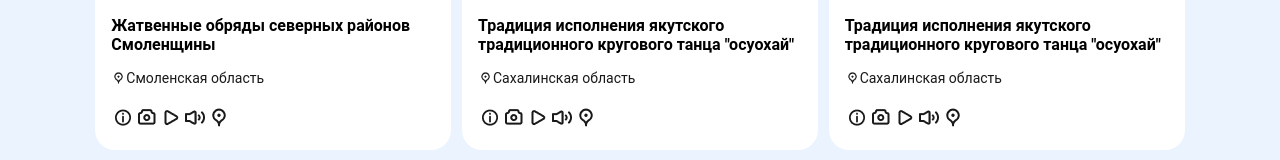
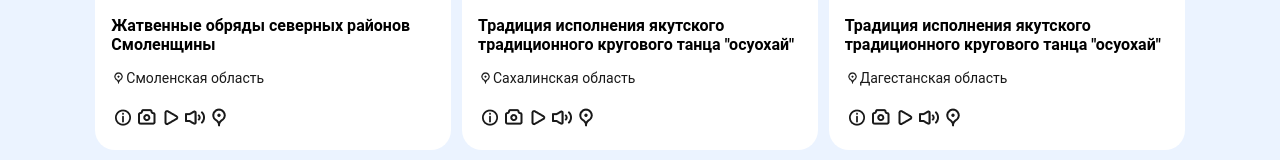
Before and after one commit to alimbaeva/Test_Work_2022_React, a React (Create React App) app in the folder react-redux-ts/: page / in a window 1280 px wide. Shown: the part 1526-1686 px from the top of the page. Built offline with nearby package versions, Linux system fonts and the light colour scheme.

Commit message:
feat: add search text content

```diff
--- a/react-redux-ts/src/components/cards/RenderCadrs.tsx
+++ b/react-redux-ts/src/components/cards/RenderCadrs.tsx
@@ -1,13 +1,18 @@
-import React, { FC, useState } from 'react';
+import React, { FC, useEffect, useMemo, useState } from 'react';
 import { cardData } from '../../data/cardData';
 import { Card } from './Card';
 import { ICard } from '../../types/types';
 import { PaginationBtn } from '../paginationBtn/PaginationBtn';
 import './style/card.scss';
 
-export const RenderCadrs: FC = () => {
+interface IContext {
+  inpContext: string;
+}
+
+export const RenderCadrs: FC<IContext> = ({ inpContext }: IContext) => {
   const [curentPage, setCurentPage] = useState('1');
   const [cardsOnPage, setcardsOnPage] = useState(12);
+  const [noCard, setNoCard] = useState(false);
   const [cards, setCards] = useState<ICard[]>(cardData.slice(0, cardsOnPage));
   const allPageNumbers = Math.ceil(cardData.length / cardsOnPage);
 
@@ -16,6 +21,24 @@ export const RenderCadrs: FC = () => {
       return <Card key={el.id} props={el} />;
     });
   };
+
+  const searchText = () => {
+    if (inpContext.length > 0) {
+      const filterCards = cardData.filter((card) => card.title.includes(inpContext));
+      setCards(filterCards);
+      if (filterCards.length === 0) setNoCard(true);
+      if (filterCards.length !== 0) setNoCard(false);
+      console.log(filterCards);
+    }
+  };
+
+  useEffect(() => {
+    searchText();
+    if (inpContext.length === 0) {
+      setCards(cardData.slice(0, cardsOnPage));
+      setNoCard(false);
+    }
+  }, [inpContext]);
 
   const paginate = (
     pageNumber: number,
@@ -39,10 +62,12 @@ export const RenderCadrs: FC = () => {
     const end = start + cardsOnPage;
     setCurentPage(String(pageNumber + 1));
     setCards(cardData.slice(start, end));
+    setNoCard(false);
   };
 
   return (
     <div className="container">
+      {noCard && <h3>Извините по вашему запросу ничего не найдено.</h3>}
       <div className="cards-block">{renderCards()}</div>
       <div>
         <PaginationBtn
--- a/react-redux-ts/src/components/cuont/Count.tsx
+++ b/react-redux-ts/src/components/cuont/Count.tsx
@@ -1,4 +1,5 @@
 import React, { FC } from 'react';
+import { cardData } from '../../data/cardData';
 import './count.scss';
 
 export const Count: FC = () => {
@@ -6,7 +7,7 @@ export const Count: FC = () => {
     <div className="container">
       <div className="count">
         <p>
-          Всего объектов: <span>34</span>
+          Всего объектов: <span>{cardData.length}</span>
         </p>
       </div>
     </div>
--- a/react-redux-ts/src/components/statistics/AdvancedSearch.tsx
+++ b/react-redux-ts/src/components/statistics/AdvancedSearch.tsx
@@ -2,7 +2,11 @@ import React, { FC } from 'react';
 import { Filter } from './Filter';
 import './style/advancedSearch.scss';
 
-export const AdvancedSearch: FC = () => {
+interface IInpContextFn {
+  inpContextFn: (e: React.ChangeEvent<HTMLInputElement>) => void;
+}
+
+export const AdvancedSearch: FC<IInpContextFn> = ({ inpContextFn }: IInpContextFn) => {
   return (
     <div className="container">
       <div className="search">
@@ -12,7 +16,8 @@ export const AdvancedSearch: FC = () => {
             <p className="search-text">Расширенный поиск</p>
           </div>
           <label>
-            <input type="text" placeholder="Контекстный поиск" />
+            {/* <input ref={inpContextFn()} type="text" placeholder="Контекстный поиск" /> */}
+            <input onChange={(e) => inpContextFn(e)} type="text" placeholder="Контекстный поиск" />
           </label>
         </div>
         <Filter />
--- a/react-redux-ts/src/data/cardData.ts
+++ b/react-redux-ts/src/data/cardData.ts
@@ -42,7 +42,7 @@ export const cardData = [
   {
     id: '9',
     title: 'Традиция исполнения якутского традиционного кругового танца "осуохай"',
-    region: 'Сахалинская область',
+    region: 'Дагестанская область',
   },
   {
     id: '10',
@@ -189,4 +189,14 @@ export const cardData = [
     title: 'Жатвенные обряды северных районов Смоленщины',
     region: 'Смоленская область',
   },
+  {
+    id: '39',
+    title: 'Технология изготовления глиняной игрушки ',
+    region: 'Липецкая область',
+  },
+  {
+    id: '40',
+    title: 'Жатвенные обряды северных районов Смоленщины',
+    region: 'Смоленская область',
+  },
 ];
--- a/react-redux-ts/src/data/options.ts
+++ b/react-redux-ts/src/data/options.ts
@@ -17,7 +17,14 @@ export const dataOptins = [
     id: 'regions',
     placeholder: 'Все регионы',
     options: {
-      nation: ['Татары', 'Русские', 'Украинцы', 'Башкиры', 'Чуваши'],
+      nation: [
+        'Липецкая область',
+        'Смоленская область',
+        'Волгоградская область',
+        'Сахалинская область',
+        'Чувашская область',
+        'Дагестанская область',
+      ],
     },
   },
   {
--- a/react-redux-ts/src/pages/statistics/Statistics.tsx
+++ b/react-redux-ts/src/pages/statistics/Statistics.tsx
@@ -1,16 +1,22 @@
-import React, { FC } from 'react';
+import React, { FC, useState } from 'react';
 import { RenderCadrs } from '../../components/cards/RenderCadrs';
 import { Count } from '../../components/cuont/Count';
 import { AdvancedSearch } from '../../components/statistics/AdvancedSearch';
 import { Title } from '../../components/statistics/Title';
 
 export const Statistics: FC = () => {
+  const [inpContext, setInpContext] = useState('');
+
+  const inpContextFn = (e: React.ChangeEvent<HTMLInputElement>) => {
+    setInpContext(e.target.value);
+    console.log(inpContext);
+  };
   return (
     <>
       <Title />
-      <AdvancedSearch />
+      <AdvancedSearch inpContextFn={inpContextFn} />
       <Count />
-      <RenderCadrs />
+      <RenderCadrs inpContext={inpContext} />
     </>
   );
 };
```
Also changed, not shown: react-redux-ts/src/components/cards/RenderCadrs-66.tsx (deleted, +0 -78 lines).
